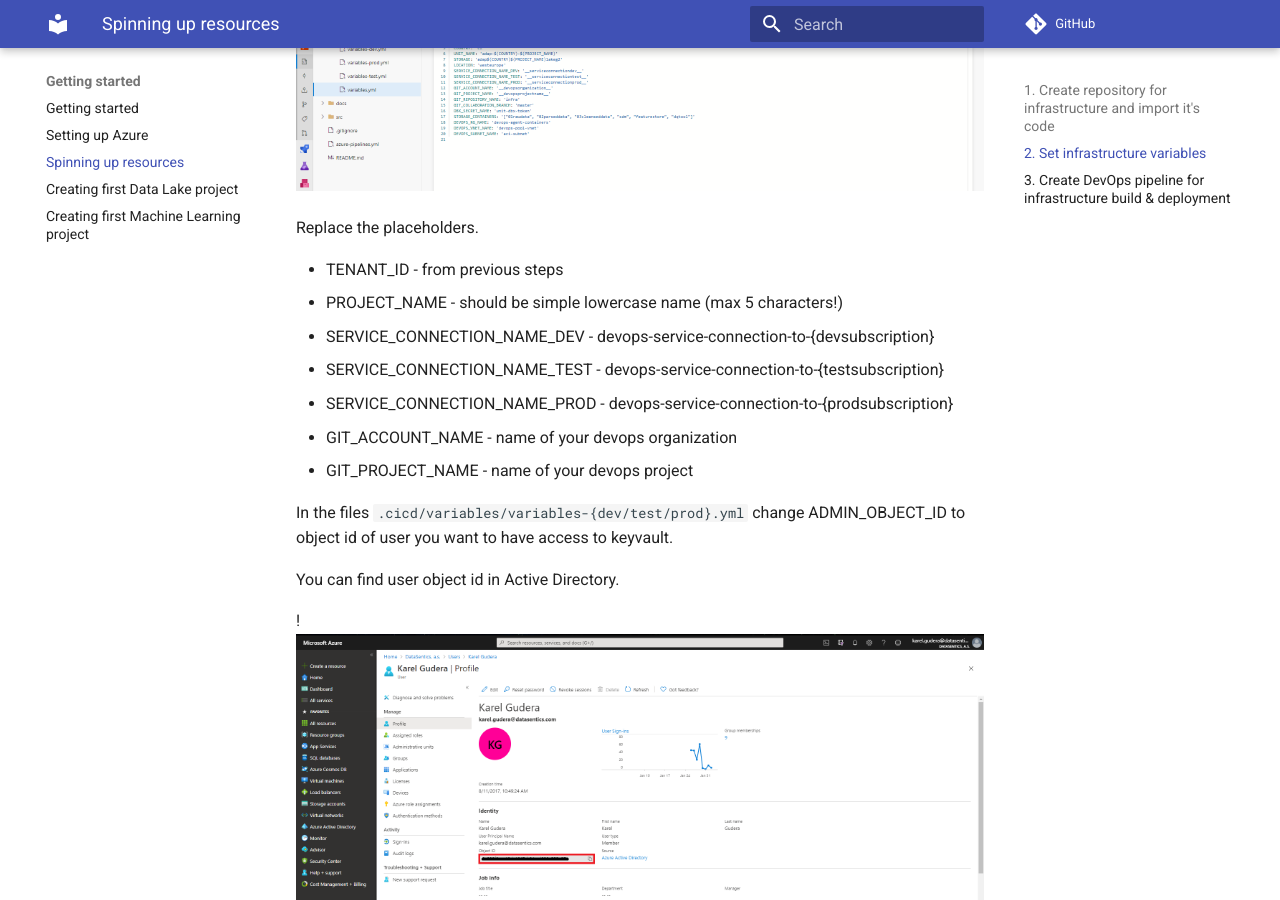
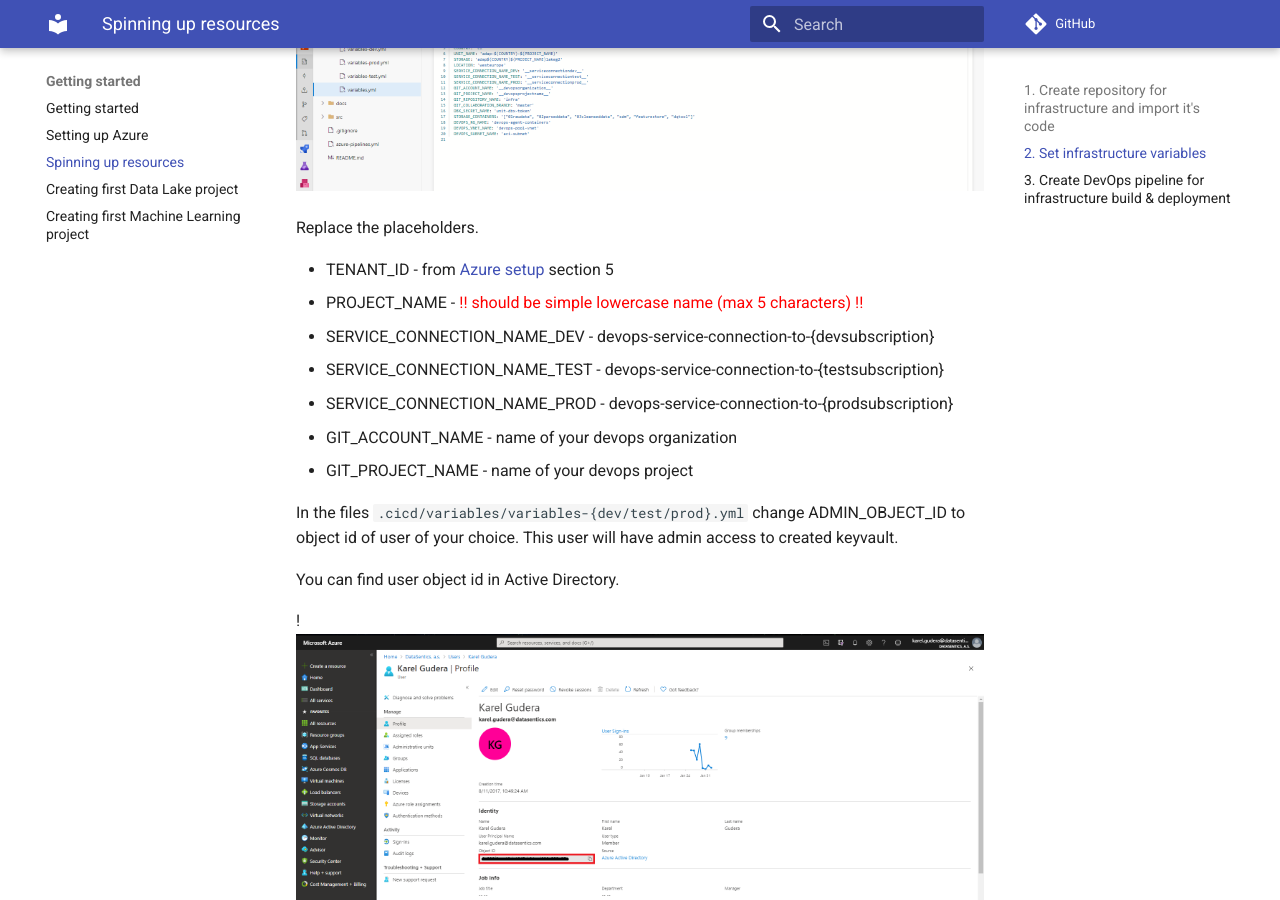
Before and after one commit to daipe-ai/platform-docs, an MkDocs documentation site: the page built from docs/getting-started/resources-setup.md, in a window 1280 px wide and 900 px high, scrolled down 2042 px. Built offline with MkDocs 1.6.1 and Material for MkDocs 9.7.7, drawn with Linux system fonts in a browser that asks for light colours; comment, search, counter and statistics services are not loaded.

Commit message:
minor changes

```diff
--- a/docs/getting-started/resources-setup.md
+++ b/docs/getting-started/resources-setup.md
@@ -30,15 +30,15 @@
 
 Replace the placeholders.
 
-- TENANT_ID - from previous steps
-- PROJECT_NAME - should be simple lowercase name (max 5 characters!)
+- TENANT_ID - from [Azure setup](azure-setup.md) section 5
+- PROJECT_NAME - <span style="color: red">!! should be simple lowercase name (max 5 characters) !!</span>
 - SERVICE_CONNECTION_NAME_DEV - devops-service-connection-to-{devsubscription}
 - SERVICE_CONNECTION_NAME_TEST - devops-service-connection-to-{testsubscription}
 - SERVICE_CONNECTION_NAME_PROD - devops-service-connection-to-{prodsubscription}
 - GIT_ACCOUNT_NAME - name of your devops organization
 - GIT_PROJECT_NAME - name of your devops project
 
-In the files `.cicd/variables/variables-{dev/test/prod}.yml` change ADMIN_OBJECT_ID to object id of user you want to have access to keyvault.
+In the files `.cicd/variables/variables-{dev/test/prod}.yml` change ADMIN_OBJECT_ID to object id of user of your choice. This user will have admin access to created keyvault.
 
 You can find user object id in Active Directory.
 
```
